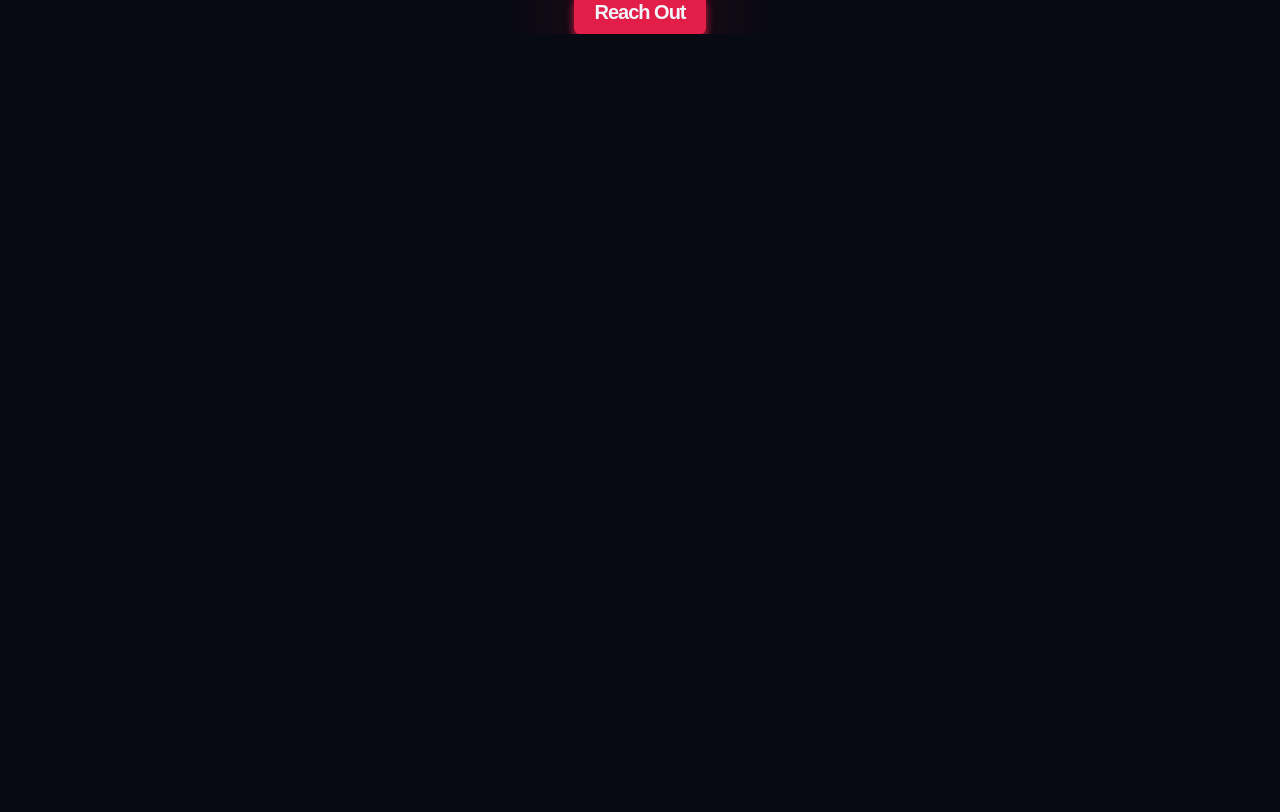
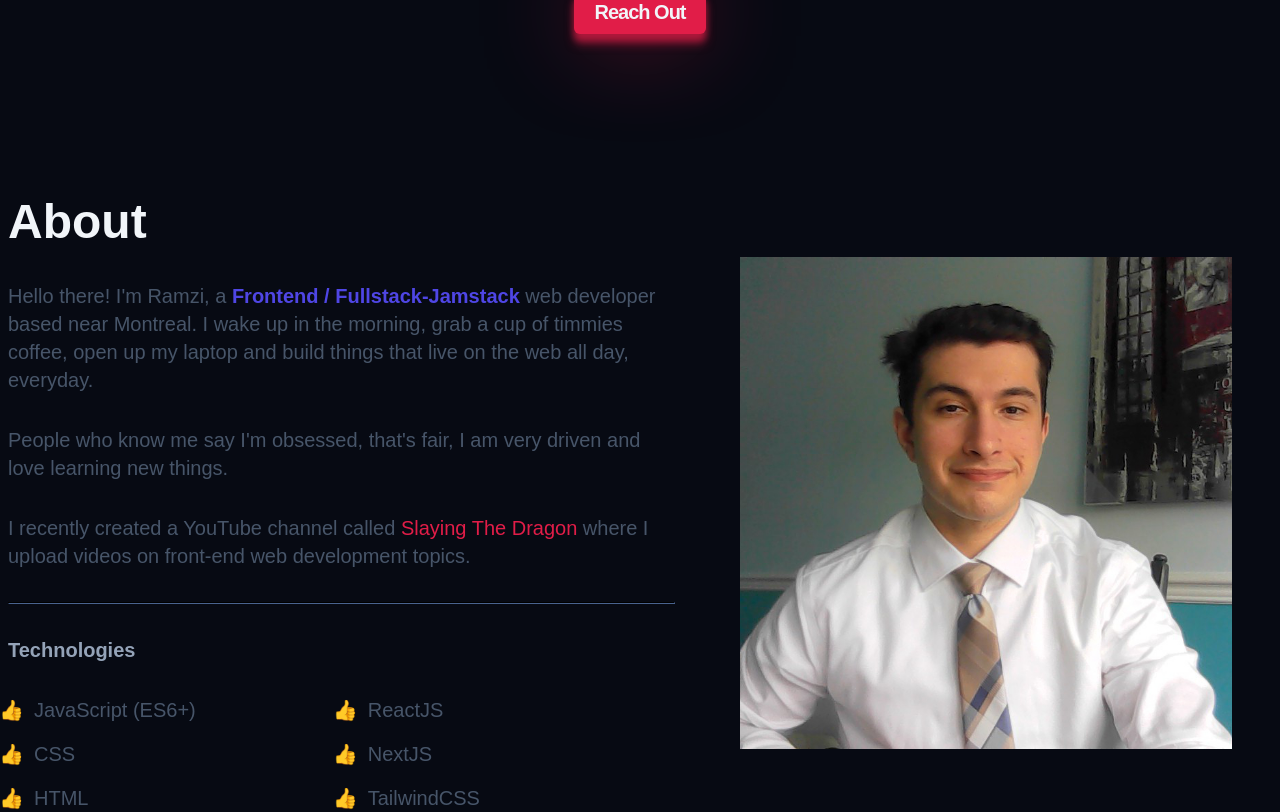
Before and after one commit to HEMANTH-MOKKAPATI/Portfolio, a React (Vite) app: page / in a window 1280 px wide. Shown: the part 787-1599 px from the top of the page. Before the commit the page ends 821 px from the top, so only its background shows below. Built offline with nearby package versions, Linux system fonts and the light colour scheme; a web font is replaced by a local one.

Commit message:
Added the About section for the page

```diff
--- /dev/null
+++ b/src/About.jsx
@@ -0,0 +1,51 @@
+import "../styles/About.scss";
+
+/* eslint-disable react/no-unescaped-entities */
+export default function About() {
+	return (
+		<section className="about container section">
+			<div className="about__content">
+				<h2 className="about__title">About</h2>
+
+				<p className="about__description">
+					Hello there! I'm Ramzi, a{" "}
+					<strong>Frontend / Fullstack-Jamstack</strong> web developer based
+					near Montreal. I wake up in the morning, grab a cup of timmies coffee,
+					open up my laptop and build things that live on the web all day,
+					everyday.
+				</p>
+
+				<p className="about__description">
+					People who know me say I'm obsessed, that's fair, I am very driven and
+					love learning new things.
+				</p>
+
+				<p className="about__description">
+					I recently created a YouTube channel
+					called <a>Slaying The Dragon</a> where I upload videos on front-end web
+					development topics.
+				</p>
+
+				<hr className="about__hr"/>
+
+				<h3 className="about__subtitle">Technologies</h3>
+				<div className="about__ul-container">
+					<ul className="about__ul">
+						<li className="about__list">JavaScript (ES6+)</li>
+						<li className="about__list">CSS</li>
+						<li className="about__list">HTML</li>
+					</ul>
+					<ul className="about__ul">
+						<li className="about__list">ReactJS</li>
+						<li className="about__list">NextJS</li>
+						<li className="about__list">TailwindCSS</li>
+					</ul>
+				</div>
+			</div>
+
+			<div className="about__img-container">
+				<img src="./about.jpg" alt="Profile pic" className="about__img" />
+			</div>
+		</section>
+	);
+}
--- a/src/App.jsx
+++ b/src/App.jsx
@@ -1,10 +1,15 @@
+import About from "./About";
 import NavBar from "./NavBar";
+import Hero from "./hero";
 
 
 export default function App () {
   return (
     <>
       <NavBar/>
+      <Hero />
+      <About />
+
     </>
   );
 }
--- a/src/main.jsx
+++ b/src/main.jsx
@@ -5,11 +5,9 @@ import App from "./App.jsx";
 import "../styles/main.scss";
 import "../styles/modren-normalize.scss";
 import "../styles/utils.scss";
-import Hero from "./hero.jsx";
 
 createRoot(document.getElementById("root")).render(
   <StrictMode>
     <App />
-    <Hero/>
-  </StrictMode>
+   </StrictMode>
 );
--- /dev/null
+++ b/styles/About.scss
@@ -0,0 +1,145 @@
+@import "variables";
+
+.about {
+  display: flex;
+  flex-direction: column;
+  gap: 1rem;
+
+  &__content {
+    display: flex;
+    flex-direction: column;
+    gap: 1rem;
+  }
+
+  &__title {
+    font-size: $size-2xl;
+    color: $light;
+  }
+
+  &__description {
+    font-size: $size-sm;
+    color: $slate600;
+    max-width: 60ch;
+  }
+
+  &__hr {
+    border-color: $slate800;
+  }
+
+  &__subtitle {
+    font-size: $size-sm;
+    color: $slate400;
+  }
+
+  &__ul-container {
+    display: flex;
+  }
+
+  &__ul {
+    display: flex;
+    flex-direction: column;
+    gap: 1rem;
+    list-style: "\1F44D ";
+    flex: 1;
+    padding-left: 1em;
+  }
+
+  &__list {
+    color: $slate600;
+    font-size: $size-sm;
+
+    &::before {
+      content: "";
+      margin-left: 0.5em;
+    }
+  }
+}
+
+@media (min-width: 475px) {
+  .about {
+    gap: 1.5rem;
+
+    &__content {
+      gap: 1.5rem;
+    }
+
+    &__title {
+      font-size: $size-3xl;
+    }
+
+    &__description {
+      font-size: $size-base;
+    }
+
+    &__subtitle {
+      font-size: $size-base;
+    }
+
+    &__list {
+      font-size: $size-base;
+    }
+  }
+}
+
+@media (min-width: 640px) {
+  .about__img-container {
+    margin: 0 auto;
+  }
+  .about__img {
+    width: 28.6875rem;
+  }
+}
+
+// @media (min-width: 768px) {}
+@media (min-width: 1024px) {
+  .about {
+    flex-direction: row;
+    align-items: center;
+    justify-content: space-between;
+
+    &__title {
+      font-size: $size-4xl;
+    }
+
+    &__description {
+      font-size: $size-lg;
+    }
+
+    &__subtitle {
+      font-size: $size-lg;
+    }
+
+    &__list {
+      font-size: $size-lg;
+    }
+  }
+}
+
+@media (min-width: 1280px) {
+  .about {
+    &__content{
+      gap:2rem;
+    }
+
+    &__title {
+      font-size: $size-5xl;
+    }
+
+    &__description {
+      font-size: $size-xl;
+    }
+
+    &__subtitle {
+      font-size: $size-xl;
+    }
+
+    &__list {
+      font-size: $size-xl;
+    }
+
+    &__img {
+      width: 30.75rem;
+    }
+  }
+}
+// @media (min-width: 1536px) {}
```
Also changed, not shown: 1 other file (tests, documents, lock files or other folders).
